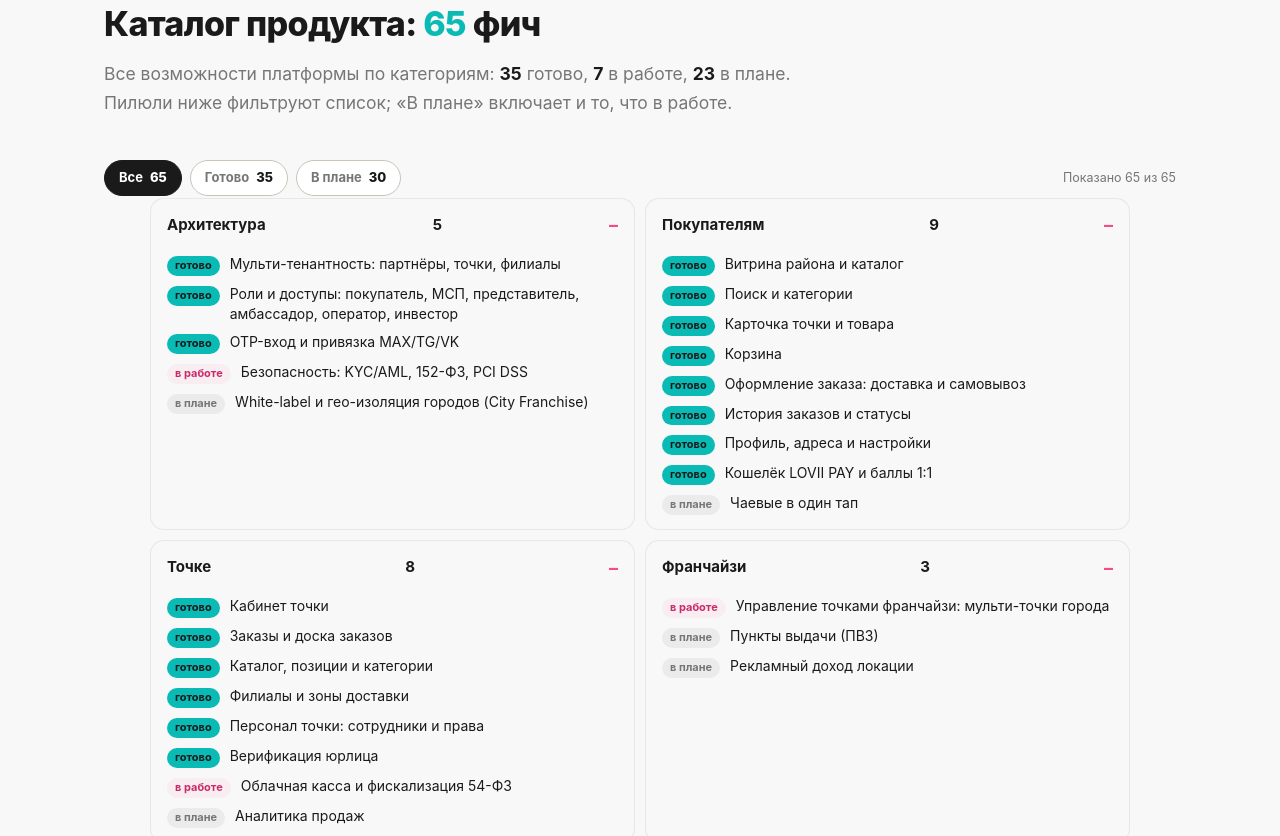
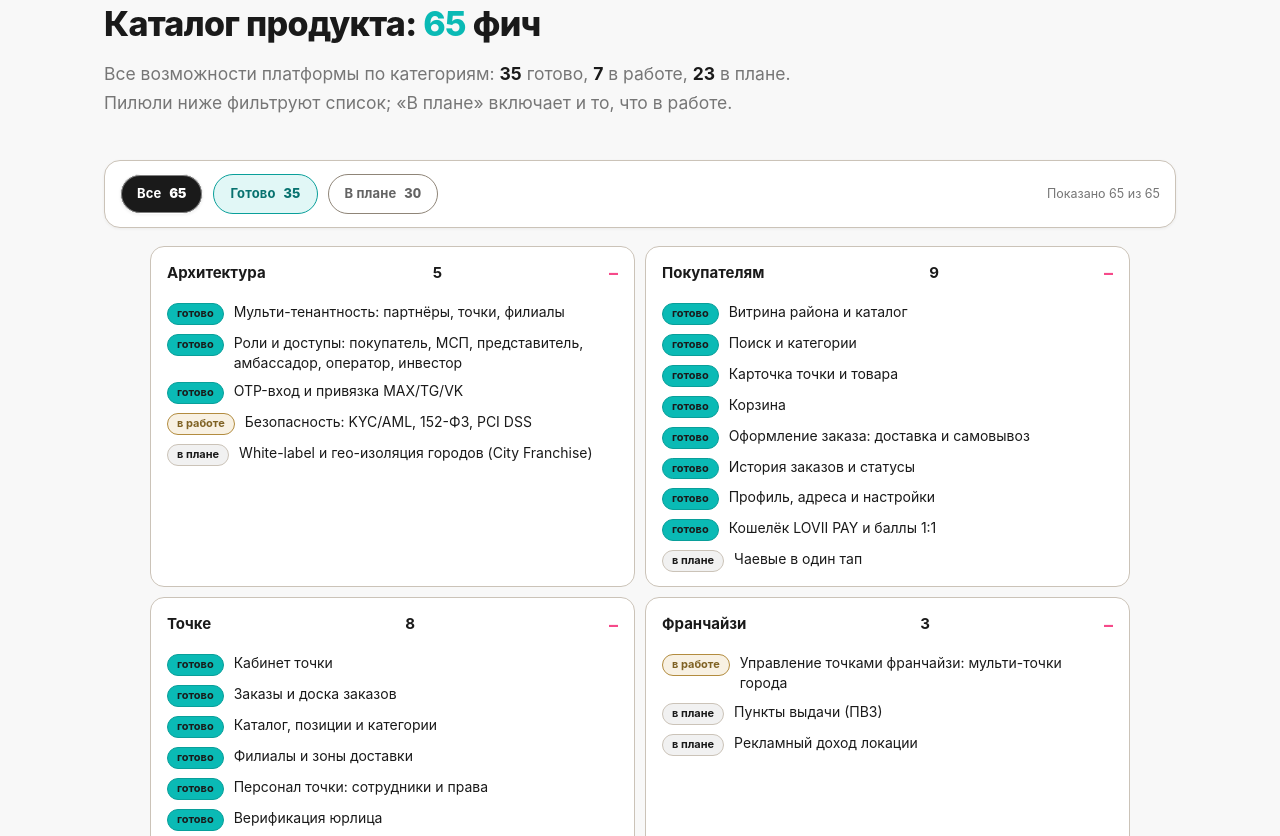
Before and after one commit to bestdeejay-design/lovii-site, a plain HTML site: page roadmap/index.html in a window 1280 px wide. Shown: the part 5600-6436 px from the top of the page. Drawn offline with Linux system fonts and the light colour scheme.

Commit message:
fix(roadmap): цветовые пилюли-фильтры и читаемые бейджи статусов
Секция #features-plan на /roadmap/: пилюли-фильтры сливались с фоном
и между собой, бейджи статусов теряли читаемость в тёмной теме.

- .feat-toolbar — собственная панель (--lv-card, обводка --lv-line,
  r-lg, тень): строка «Показано X из 65» на месте справа, на узком — под пилюлями
- пилюли по статусу через data-filter: all — нейтральный ink, done —
  soft-tiffany + tiffany-text, notdone — серый; min-height 40px, r-pill
- актив = сплошная заливка + рамка currentColor + внутренняя обводка,
  пара текст/заливка ≥ 4.5:1 в обеих темах (без белого на брендовом)
- .fp-chip: done в тёмной теме на soft-tiffany + tiffany-text (было 2.4:1),
  live — soft-gold + gold-text вместо отсутствующего в тёмной теме
  --lv-pink-dark, plan — grey-soft + ink с обводкой
- инлайн-скрипт фильтров (47 строк) вынесен в assets/roadmap-features.js,
  логика не менялась; карточки категорий — на --lv-card (были в цвет секции)

Гейт: check-lovii-site.py --strict — exit 0, TEXTS-INVENTORY без изменений.

```diff
--- /dev/null
+++ b/assets/roadmap-features.js
@@ -0,0 +1,55 @@
+/* Фильтры каталога продукта (/roadmap/, секция #features-plan) — единый дом.
+   Подключён как <script src="../assets/roadmap-features.js" defer>.
+   Логика: all | done | notdone, скрытие пустых категорий, пересчёт счётчиков
+   data-count / data-cat-count / data-feat-shown и aria-pressed.
+   ПАТТЕРН ДЛЯ АГЕНТОВ: инлайн-скрипты длиннее 3 строк запрещены — страница
+   подключает файл, а не держит код у себя (AGENTS.md, «общий код в assets/»). */
+(function () {
+  'use strict';
+
+  const root = document.getElementById('features-plan');
+  if (!root) return;
+  const items = Array.from(root.querySelectorAll('.fp li[data-status]'));
+  const cats = Array.from(root.querySelectorAll('.fp'));
+  const buttons = Array.from(root.querySelectorAll('.feat-filter'));
+  const shown = root.querySelector('[data-feat-shown]');
+  const counts = { all: items.length, done: 0, work: 0, plan: 0 };
+  items.forEach(li => { counts[li.dataset.status] = (counts[li.dataset.status] || 0) + 1; });
+  const notdone = counts.work + counts.plan;
+  const set = (sel, val) => root.querySelectorAll(sel).forEach(el => { el.textContent = val; });
+  set('[data-count="all"]', counts.all);
+  set('[data-count="done"]', counts.done);
+  set('[data-count="notdone"]', notdone);
+  set('[data-feat-total]', counts.all);
+  set('[data-feat-done-text]', counts.done);
+  set('[data-feat-work-text]', counts.work);
+  set('[data-feat-plan-text]', counts.plan);
+  const statDone = document.querySelector('[data-feat-done-stat]');
+  const statAhead = document.querySelector('[data-feat-ahead-stat]');
+  if (statDone) statDone.textContent = counts.done;
+  if (statAhead) statAhead.textContent = notdone;
+  const planBtn = root.querySelector('.feat-filter[data-filter="notdone"]');
+  if (planBtn) planBtn.title = `Включая ${counts.work} фич в работе`;
+  const apply = (filter) => {
+    let visible = 0;
+    items.forEach(li => {
+      const ok = filter === 'all' || (filter === 'done' ? li.dataset.status === 'done' : li.dataset.status !== 'done');
+      li.classList.toggle('is-hidden', !ok);
+      if (ok) visible++;
+    });
+    cats.forEach(cat => {
+      const n = cat.querySelectorAll('li[data-status]:not(.is-hidden)').length;
+      const count = cat.querySelector('[data-cat-count]');
+      if (count) count.textContent = n;
+      cat.hidden = n === 0;
+    });
+    buttons.forEach(btn => {
+      const on = btn.dataset.filter === filter;
+      btn.classList.toggle('is-active', on);
+      btn.setAttribute('aria-pressed', String(on));
+    });
+    if (shown) shown.textContent = `Показано ${visible} из ${items.length}`;
+  };
+  buttons.forEach(btn => btn.addEventListener('click', () => apply(btn.dataset.filter)));
+  apply('all');
+})();
--- a/assets/site.css
+++ b/assets/site.css
@@ -631,8 +631,8 @@ ol.tl .tl-item p { margin: 0; font-size: 14.5px; line-height: 1.6; color: var(--
 .shot-cap a { color: var(--lv-pink-dark); font-weight: 600; }
 .feat-plan { display: grid; grid-template-columns: repeat(2, 1fr); gap: 10px; max-width: 980px; margin: 0 auto; }
 details.fp {
-  border: 1px solid var(--lv-hairline); border-radius: var(--lv-r-md);
-  background: var(--lv-surface); overflow: hidden;
+  border: 1px solid var(--lv-line); border-radius: var(--lv-r-md);
+  background: var(--lv-card); overflow: hidden;
 }
 details.fp summary {
   list-style: none; cursor: pointer; display: flex; align-items: center; justify-content: space-between;
@@ -645,27 +645,85 @@ details.fp[open] summary::after { content: "–"; }
 details.fp summary:hover { background: var(--lv-mist-pink); }
 details.fp ul { list-style: none; margin: 0; padding: 2px 16px 14px; display: grid; gap: 8px; }
 details.fp li { display: flex; align-items: baseline; gap: 10px; font-size: 14px; line-height: 1.45; color: var(--lv-ink); }
+/* Бейджи статусов: один язык цвета с пилюлями-фильтрами ниже.
+   готово = тиффани, в работе = gold (цвет «в работе» из прежней легенды),
+   в плане = нейтральный серый. Все пары текст/заливка — ≥ 4.5:1 в двух темах. */
 .fp-chip {
-  flex-shrink: 0; font-size: 11px; font-weight: 700; padding: 2px 8px;
-  border-radius: var(--lv-r-pill); background: color-mix(in srgb, var(--lv-dim) 10%, transparent);
-  color: var(--lv-dim); white-space: nowrap;
+  flex-shrink: 0; font-size: 11px; font-weight: 700; padding: 2px 9px;
+  border-radius: var(--lv-r-pill); border: 1px solid var(--lv-line);
+  background: var(--lv-grey-soft); color: var(--lv-ink); white-space: nowrap;
 }
-.fp-chip.live { background: var(--lv-mist-pink); color: var(--lv-pink-dark); }
-.fp-chip.done { background: var(--lv-tiffany); color: var(--lv-ink); }
-.feat-toolbar { display:flex; flex-wrap:wrap; gap:12px 18px; align-items:center; justify-content:space-between; margin:20px 0 2px; }
-.feat-filters { display:flex; flex-wrap:wrap; gap:8px; }
-.feat-filter { appearance:none; border:1px solid var(--lv-line); background:var(--lv-card); color:var(--lv-dim); border-radius:var(--lv-r-pill); min-height:36px; padding:0 14px; font:inherit; font-size:13px; font-weight:700; cursor:pointer; display:inline-flex; align-items:center; gap:7px; transition:background-color .2s,border-color .2s,color .2s; }
-.feat-filter b { color:var(--lv-ink); font-weight:800; }
-.feat-filter:hover { border-color: color-mix(in srgb, var(--lv-pink) 40%, var(--lv-line)); }
-.feat-filter.is-active { background: var(--lv-ink); border-color: var(--lv-ink); color: var(--lv-card); }
-.feat-filter.is-active b { color: var(--lv-card); }
-.feat-filter:focus-visible { outline:3px solid color-mix(in srgb, var(--lv-pink) 50%, transparent); outline-offset:2px; }
-.feat-shown { margin:0; font-size:12.5px; color:var(--lv-dim); }
+.fp-chip.done {
+  background: var(--lv-tiffany); color: var(--lv-ink);
+  border-color: color-mix(in srgb, var(--lv-tiffany) 62%, var(--lv-tiffany-text));
+}
+.fp-chip.live {
+  background: var(--lv-soft-gold);
+  color: color-mix(in srgb, var(--lv-gold-text) 90%, var(--lv-ink));
+  border-color: color-mix(in srgb, var(--lv-gold) 55%, var(--lv-gold-text));
+}
+/* Тёмная тема: сплошная тиффани со светлым текстом даёт 2.4:1 —
+   переводим «готово» на пару soft-заливка + tiffany-text (6.5:1). */
+html[data-theme="dark"] .fp-chip.done {
+  background: var(--lv-soft-tiffany); color: var(--lv-tiffany-text);
+  border-color: color-mix(in srgb, var(--lv-tiffany) 45%, transparent);
+}
+
+/* Тулкит фильтров — отдельная панель на .t-surface: пилюли не сливаются
+   ни с фоном секции, ни с карточками категорий под ними. */
+.feat-toolbar {
+  display: flex; flex-wrap: wrap; gap: 12px 20px; align-items: center; justify-content: space-between;
+  margin: 22px 0 18px; padding: 13px 15px;
+  background: var(--lv-card); border: 1px solid var(--lv-line);
+  border-radius: var(--lv-r-lg); box-shadow: var(--lv-shadow-soft);
+}
+.feat-filters { display: flex; flex-wrap: wrap; gap: 10px; }
+.feat-filter {
+  --ff-bg: var(--lv-card); --ff-fg: var(--lv-dim); --ff-line: var(--lv-line-strong);
+  appearance: none; display: inline-flex; align-items: center; gap: 8px;
+  min-height: 40px; padding: 0 16px; white-space: nowrap;
+  border: 1px solid var(--ff-line); border-radius: var(--lv-r-pill);
+  background: var(--ff-bg); color: var(--ff-fg);
+  font: inherit; font-size: 13px; font-weight: 700; letter-spacing: .01em;
+  cursor: pointer;
+  transition: background-color .2s, border-color .2s, color .2s, box-shadow .2s;
+}
+/* счётчик наследует цвет пилюли: глобальное b {color: ink} — не для фильтров */
+.feat-filter b { color: inherit; font-weight: 800; font-variant-numeric: tabular-nums; }
+.feat-filter[data-filter="all"] {
+  --ff-bg: color-mix(in srgb, var(--lv-ink) 8%, var(--lv-card)); --ff-fg: var(--lv-ink);
+}
+.feat-filter[data-filter="done"] {
+  --ff-bg: var(--lv-soft-tiffany); --ff-fg: var(--lv-tiffany-text);
+  --ff-line: color-mix(in srgb, var(--lv-tiffany) 62%, var(--lv-tiffany-text));
+}
+.feat-filter[data-filter="notdone"] {
+  --ff-bg: var(--lv-card);
+  --ff-fg: color-mix(in srgb, var(--lv-dim) 80%, var(--lv-ink));
+}
+.feat-filter:hover { border-color: var(--ff-fg); }
+/* Актив: сплошная заливка + рамка по цвету текста + внутренняя обводка.
+   Пара текст/заливка у каждого варианта ≥ 4.5:1 в обеих темах. */
+.feat-filter.is-active {
+  border-color: currentColor;
+  box-shadow: inset 0 0 0 1px color-mix(in srgb, currentColor 45%, transparent), var(--lv-shadow-soft);
+}
+.feat-filter.is-active b { font-weight: 900; }
+.feat-filter[data-filter="all"].is-active { --ff-bg: var(--lv-ink); --ff-fg: var(--lv-card); }
+.feat-filter[data-filter="done"].is-active { --ff-bg: var(--lv-tiffany); --ff-fg: var(--lv-ink-deep); }
+.feat-filter[data-filter="notdone"].is-active { --ff-bg: var(--lv-dim); --ff-fg: var(--lv-card); }
+.feat-filter:focus-visible { outline: 2px solid var(--lv-pink); outline-offset: 2px; }
+.feat-shown { margin: 0; font-size: 12.5px; color: var(--lv-dim); }
 .fp li.is-hidden { display:none; }
 .fp[hidden] { display:none; }
 @media (max-width: 760px) {
   .feat-plan { grid-template-columns: 1fr; }
+  .feat-toolbar { padding: 12px 13px; gap: 10px 14px; }
+  .feat-filter { padding: 0 15px; }
   .demo-link { max-width: 100%; }
+}
+@media (max-width: 400px) {
+  .feat-filter { padding: 0 12px; font-size: 12.5px; }
 }
 
 /* ---------- §20 Продуктовые улучшения 2026: траст, калькуляторы, sticky-cta ---------- */
--- a/roadmap/index.html
+++ b/roadmap/index.html
@@ -82,57 +82,9 @@
 <button class="up-btn" id="upBtn" type="button" aria-label="Наверх"><svg class="ico" aria-hidden="true"><use href="../assets/icons.svg#i-arrow-up"></use></svg></button>
 <div class="sticky-cta" id="stickyCta"><span class="txt"><b>Дорожная карта LOVII</b>Подпишись на обновления</span><a class="btn btn-primary" href="mailto:hello@lovii.ru?subject=LOVII%20—%20подписка%20на%20обновления" data-analytics="sticky_roadmap">Подписаться</a></div>
 <script src="../assets/site.js" defer></script>
+<script src="../assets/roadmap-features.js" defer></script>
 <script type="application/ld+json">{"@context":"https://schema.org","@type":"Organization","name":"LOVII","url":"https://lovii.ru/","logo":"https://lovii.ru/logo.svg","description":"Платформа локальной экономики: витрина района, лояльность 1 балл = 1 ₽, честный сплит 40/40/20","sameAs":["https://t.me/loviiru","https://vk.ru/loviiru","https://max.ru/channel_lovii"],"foundingDate":"2025-09","address":{"@type":"PostalAddress","addressLocality":"Санкт-Петербург","addressCountry":"RU"}}</script>
 <script type="application/ld+json">{"@context":"https://schema.org","@type":"BreadcrumbList","itemListElement":[{"@type":"ListItem","position":1,"name":"Главная","item":"https://lovii.ru/"},{"@type":"ListItem","position":2,"name":"Дорожная карта","item":"https://lovii.ru/roadmap/"}]}</script>
 
-<script>
-(() => {
-  const root = document.getElementById('features-plan');
-  if (!root) return;
-  const items = Array.from(root.querySelectorAll('.fp li[data-status]'));
-  const cats = Array.from(root.querySelectorAll('.fp'));
-  const buttons = Array.from(root.querySelectorAll('.feat-filter'));
-  const shown = root.querySelector('[data-feat-shown]');
-  const counts = { all: items.length, done: 0, work: 0, plan: 0 };
-  items.forEach(li => { counts[li.dataset.status] = (counts[li.dataset.status] || 0) + 1; });
-  const notdone = counts.work + counts.plan;
-  const set = (sel, val) => root.querySelectorAll(sel).forEach(el => { el.textContent = val; });
-  set('[data-count="all"]', counts.all);
-  set('[data-count="done"]', counts.done);
-  set('[data-count="notdone"]', notdone);
-  set('[data-feat-total]', counts.all);
-  set('[data-feat-done-text]', counts.done);
-  set('[data-feat-work-text]', counts.work);
-  set('[data-feat-plan-text]', counts.plan);
-  const statDone = document.querySelector('[data-feat-done-stat]');
-  const statAhead = document.querySelector('[data-feat-ahead-stat]');
-  if (statDone) statDone.textContent = counts.done;
-  if (statAhead) statAhead.textContent = notdone;
-  const planBtn = root.querySelector('.feat-filter[data-filter="notdone"]');
-  if (planBtn) planBtn.title = `Включая ${counts.work} фич в работе`;
-  const apply = (filter) => {
-    let visible = 0;
-    items.forEach(li => {
-      const ok = filter === 'all' || (filter === 'done' ? li.dataset.status === 'done' : li.dataset.status !== 'done');
-      li.classList.toggle('is-hidden', !ok);
-      if (ok) visible++;
-    });
-    cats.forEach(cat => {
-      const n = cat.querySelectorAll('li[data-status]:not(.is-hidden)').length;
-      const count = cat.querySelector('[data-cat-count]');
-      if (count) count.textContent = n;
-      cat.hidden = n === 0;
-    });
-    buttons.forEach(btn => {
-      const on = btn.dataset.filter === filter;
-      btn.classList.toggle('is-active', on);
-      btn.setAttribute('aria-pressed', String(on));
-    });
-    if (shown) shown.textContent = `Показано ${visible} из ${items.length}`;
-  };
-  buttons.forEach(btn => btn.addEventListener('click', () => apply(btn.dataset.filter)));
-  apply('all');
-})();
-</script>
 </body>
 </html>
```
